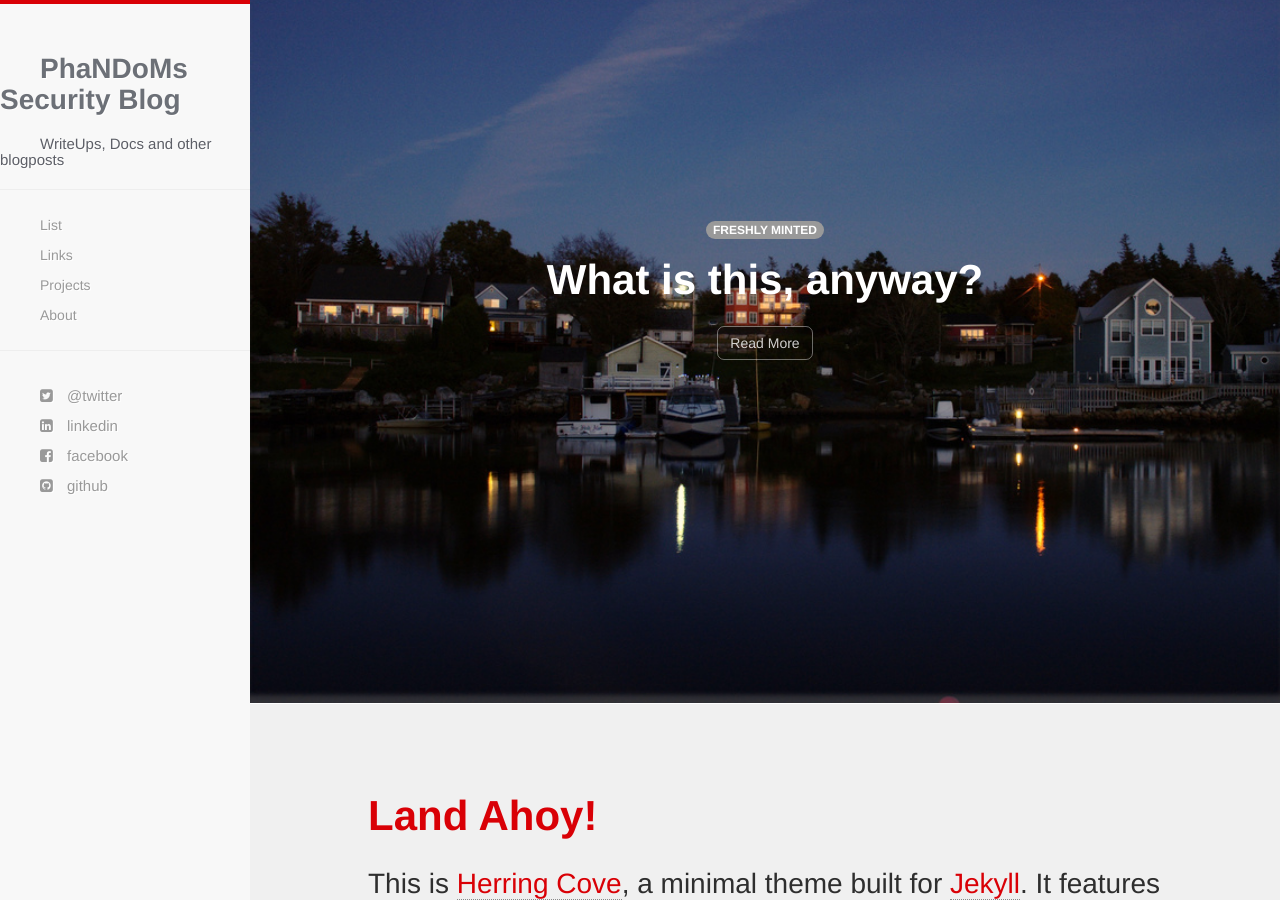
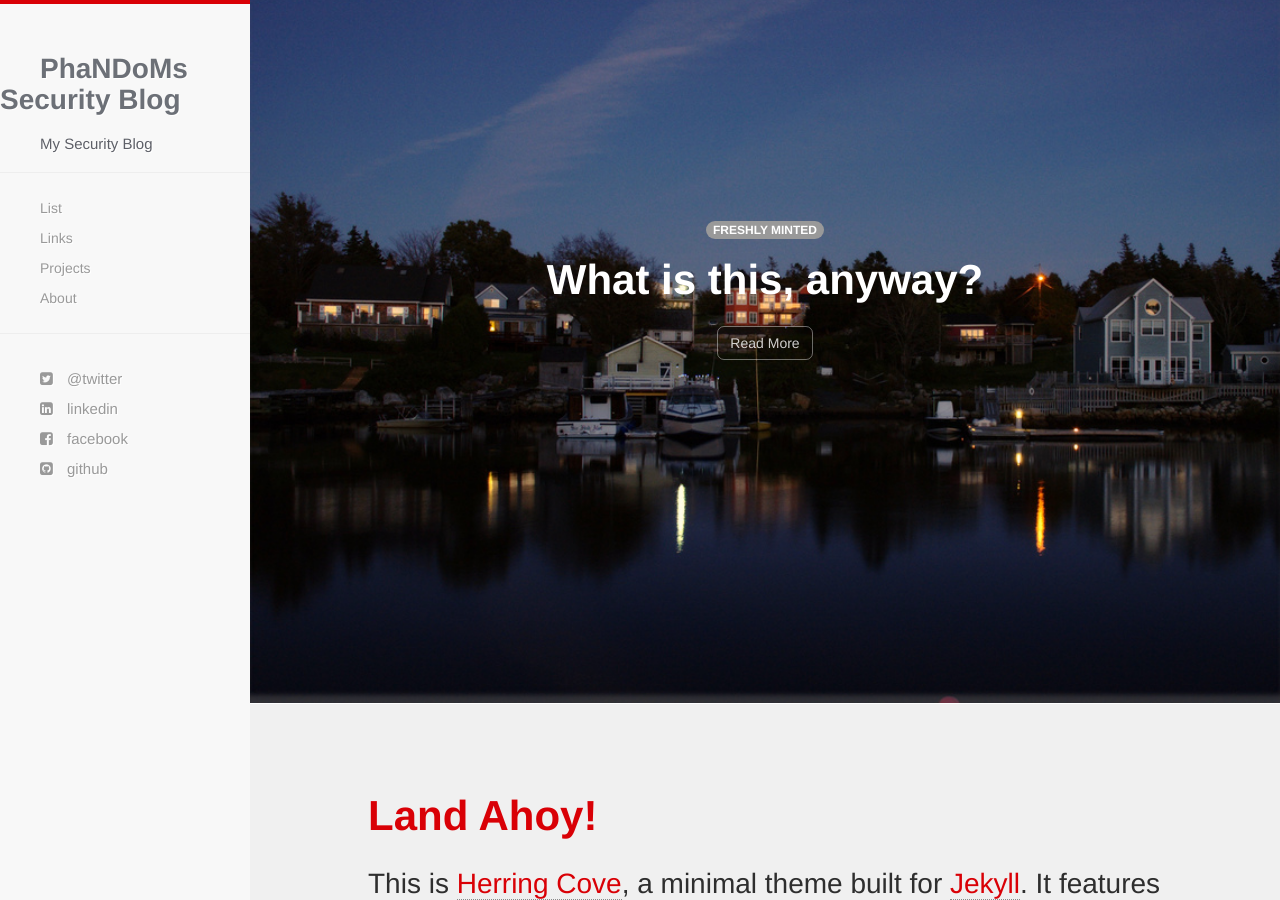
Before and after one commit to PhaNDoMs/PhaNDoMs.github.io, a Jekyll site: the page built from index.html, in a window 1280 px wide and 900 px high. Built offline with Jekyll 4.4.1, drawn with Linux system fonts in a browser that asks for light colours; nearby versions of some CDN libraries; Markdown is read by kramdown in place of the engine named in the settings.

Commit message:
Update _config.yml

```diff
--- a/_config.yml
+++ b/_config.yml
@@ -1,7 +1,7 @@
 name: PhaNDoMs Security Blog
 author: Herring Cove
 baseurl: /
-description: WriteUps, Docs and other blogposts
+description: My Security Blog
 github: http://www.github.com/PhaNDoMs
 twitter: http://www.twitter.com/PhaNDoMs_EU
 facebook: http://www.facebook.com
```
